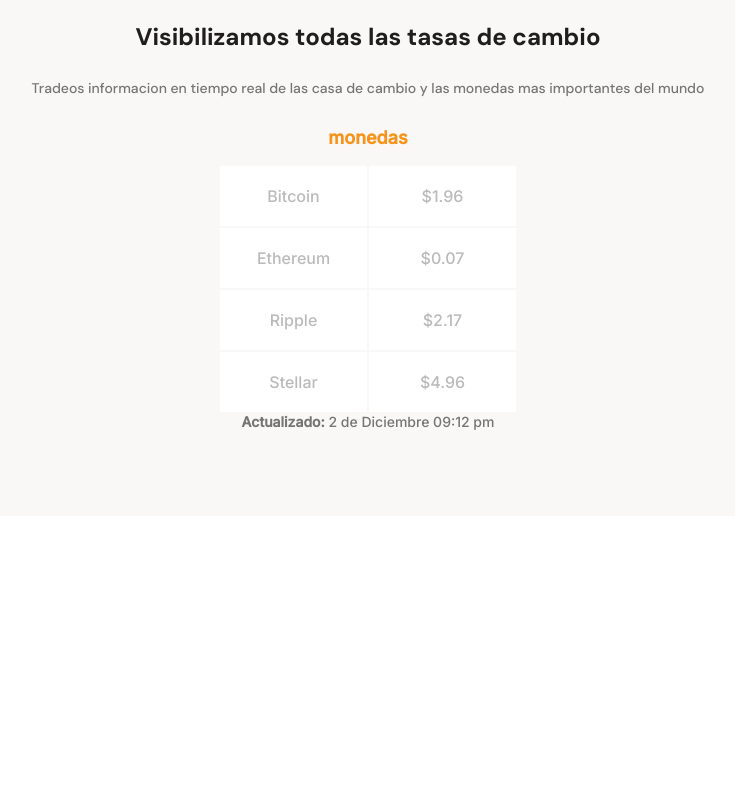
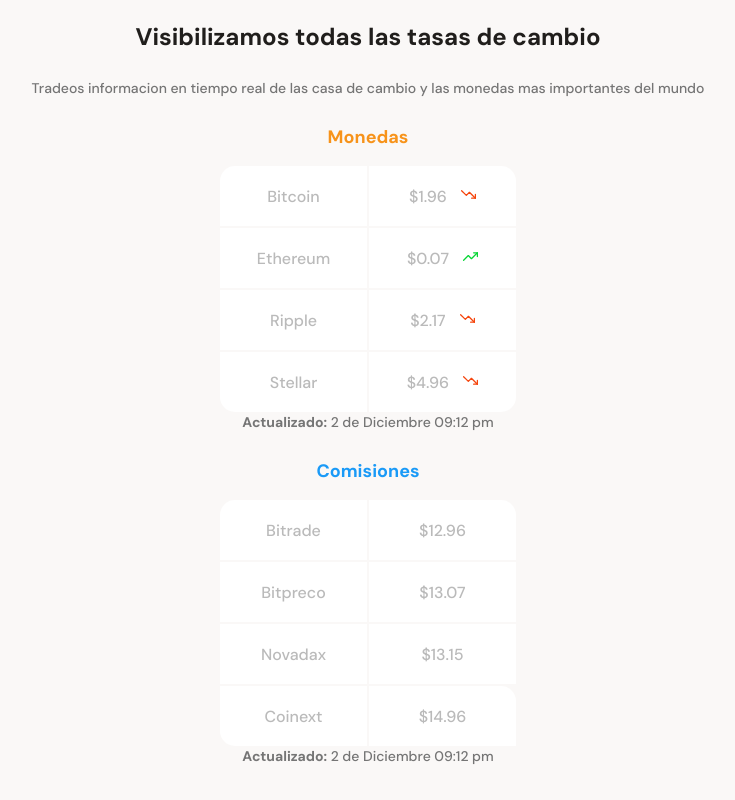
Before and after one commit to felipemelam/Pagina-proyecto, a plain HTML site: page index.html in a window 1280 px wide. Shown: the part 640-1440 px from the top of the page, without its empty margins (272-1007 px from the left). Before the commit the page ends 1156 px from the top, so only its background shows below. Drawn offline with Linux system fonts and the light colour scheme.

Commit message:
modificaicon dos tablas

```diff
--- a/index.html
+++ b/index.html
@@ -27,30 +27,55 @@
                 </div>
                 <section class="main-tables-container">
                 <div class="main-currency-table"">
-                    <p class="currency-table--title">monedas</p>
+                    <p class="currency-table--title">Monedas</p>
                     <div class="currency-table--container"">
                         <table>
                             <tr>
                                 <td class="table__top-left"> Bitcoin</td>
-                                <td class="table__top-right table__right">$1.96 <span></span></td>
+                                <td class="table__top-right table__right">$1.96 <span class="down"></span></td>
                             </tr>
                             <tr>
                                 <td>Ethereum</td>
-                                <td class="table__right">$0.07</td>
+                                <td class="table__right">$0.07 <span class="up"></span></td>
                             </tr>
                             <tr>
                                 <td>Ripple</td>
-                                <td class="table__rigth">$2.17</td>
+                                <td class="table__right">$2.17 <span class="down"></span></td>
                             </tr>
                             <tr>
-                                <td class="table__buttom-left">Stellar</td>
-                                <td class="table__top-right table__right">$4.96</td>
+                                <td class="table__bottom-left">Stellar</td>
+                                <td class="table__bottom-right table__right">$4.96 <span class="down"></span></td>
                             </tr>
                         </table>
                     </div>
                     <div class="currency-table--date">
                         <p><b>Actualizado:</b> 2 de Diciembre 09:12 pm</p>
                     </div>
+                    <div class="main-comission-table"">
+                        <p class="comission-table--title">Comisiones</p>
+                        <div class="comission-table--container"">
+                            <table>
+                                <tr>
+                                    <td class="table__top-left"> Bitrade</td>
+                                    <td class="table__top-right table__right">$12.96</td>
+                                </tr>
+                                <tr>
+                                    <td>Bitpreco</td>
+                                    <td class="table__right">$13.07</span></td>
+                                </tr>
+                                <tr>
+                                    <td>Novadax</td>
+                                    <td class="table__right">$13.15</td>
+                                </tr>
+                                <tr>
+                                    <td class="table__bottom-left">Coinext</td>
+                                    <td class="table__top-right table__right">$14.96</td>
+                                </tr>
+                            </table>
+                        </div>
+                        <div class="comission-table--date">
+                            <p><b>Actualizado:</b> 2 de Diciembre 09:12 pm</p>
+                        </div>
                 </div>
                 <div></div>
                 </section>
--- a/style.css
+++ b/style.css
@@ -136,7 +136,7 @@
   line-height: 1.6rem;
   color: #757575
 }
-.main-currency-table{
+.main-comission-table .main-currency-table{
   width: 70%;
   max-width: 500px;
   height: 360px;
@@ -150,6 +150,7 @@
   line-height: 2.3rem;
   color: var(--bitcoin-orange);
 }
+.comission-table--container,
 .currency-table--container {
   width: 90%;
   min-width: 230px;
@@ -157,10 +158,12 @@
   height: 250px;
   margin:0 auto;
 }
+.comission-table--container table,
 .currency-table--container table {
   width: 100%;
   height: 100%;
 }
+.comission-table--container td,
 .currency-table--container td {
   width: 50%;
   font-size: 1.6rem;
@@ -170,3 +173,50 @@
   /* border-bottom: 1px solid #faf8f7; */
   background-color: var(--just-white);
 }
+
+.currency-table--container .down {
+  display: inline-block;
+  width: 15px;
+  height: 15px;
+  margin-left: 10px;
+  background-image: url("./assest/icons/trending-down.svg");
+  background-size: cover;
+  background-position: center;
+  background-repeat: no-repeat;
+}
+.currency-table--container .up {
+  display: inline-block;
+  width: 15px;
+  height: 15px;
+  margin-left: 10px;
+  background-image: url("./assest/icons/trending-up.svg");
+  background-size: cover;
+  background-position: center;
+  background-repeat: no-repeat;
+}
+.main-comission-table .comission-table--title {
+  margin-bottom: 15px;
+  font-size: 1.8rem;
+  font-weight: bold;
+  line-height: 2.3rem;
+  color: var(--secondary-blue);
+}
+
+.comission-table--container .table__top-left,
+.currency-table--container .table__top-left {
+  border-radius: 15px 0 0 0;
+}
+.currency-table--container .table__top-right,
+.comission-table--container .table__top-right {
+  border-radius: 0 15px 0 0;
+}
+
+.currency-table--container .table__bottom-left,
+.comission-table--container .table__bottom-left {
+  border-radius: 0 0 0 15px;
+}
+
+.currency-table--container .table__bottom-right,
+.comission-table--container .table__bottom-right {
+  border-radius: 0 0 15px 0;
+}
```
